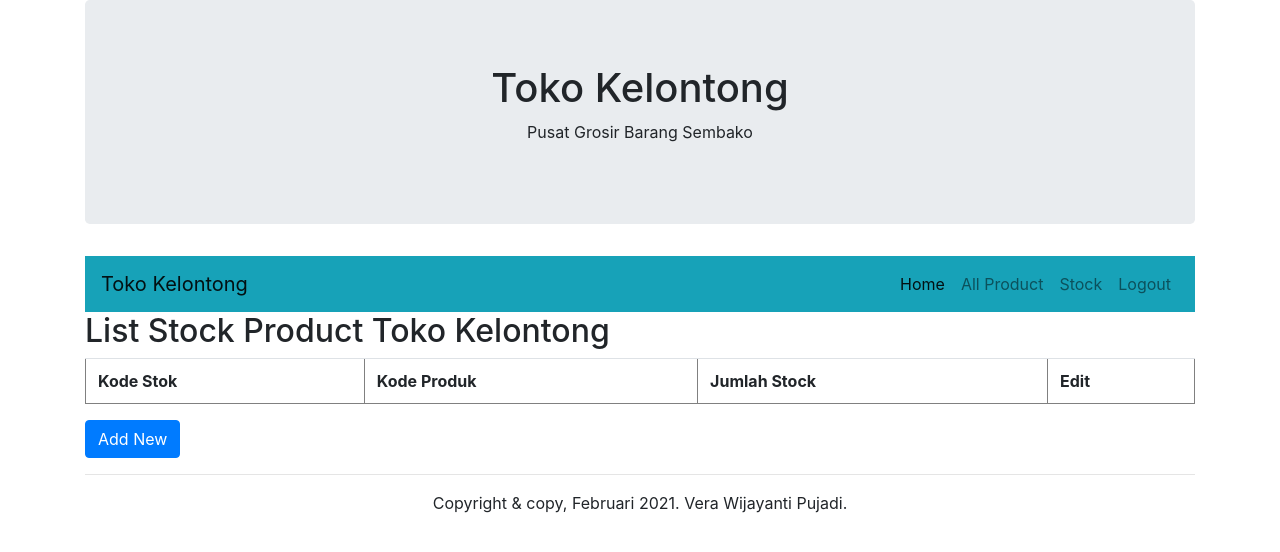
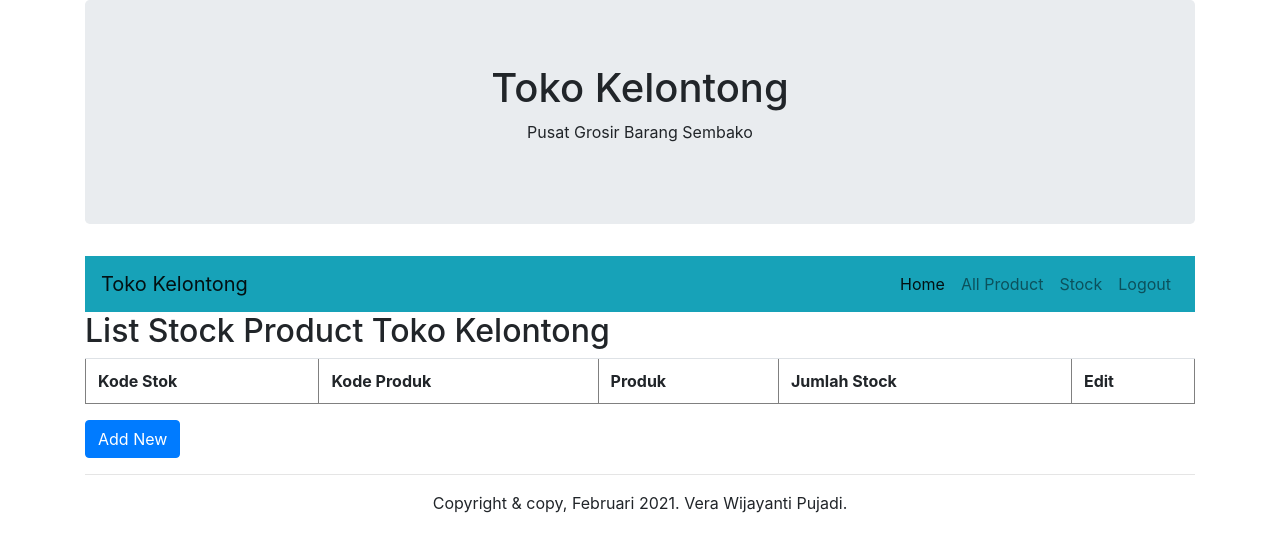
Before and after one commit to verawijayantipujadi/aplikasi, a CodeIgniter app: page /app/index.php/stock/read in a window 1280 px wide. Shown: the top 552 px of the page. Run offline with CodeIgniter, Linux system fonts and the light colour scheme; data comes from the database, SQL or seed files in the repository; data that the repository does not hold is empty; some libraries are stand-ins or nearby versions.

Commit message:
Update show_stock_view.php

```diff
--- a/application/views/show_stock_view.php
+++ b/application/views/show_stock_view.php
@@ -41,6 +41,7 @@
 		<tr>
 			<th>Kode Stok</th>
 			<th>Kode Produk</th>
+			<th>Produk</th>
 			<th>Jumlah Stock</th>
 			<th>Edit</th>
 		</tr>
@@ -49,6 +50,7 @@
 		<tr>
 			<td><?php echo $row->kode_stok; ?></td>
 			<td><?php echo $row->kode_produk; ?></td>
+			<td><?php echo $row->nama_produk," " , $row->merek_produk; ?></td>
 			<td><?php echo $row->stok_produk; ?></td>
 			<td align="center">
 				<a href="stock/update/<?php echo $row->kode_stok; ?>">Edit</a>
```
